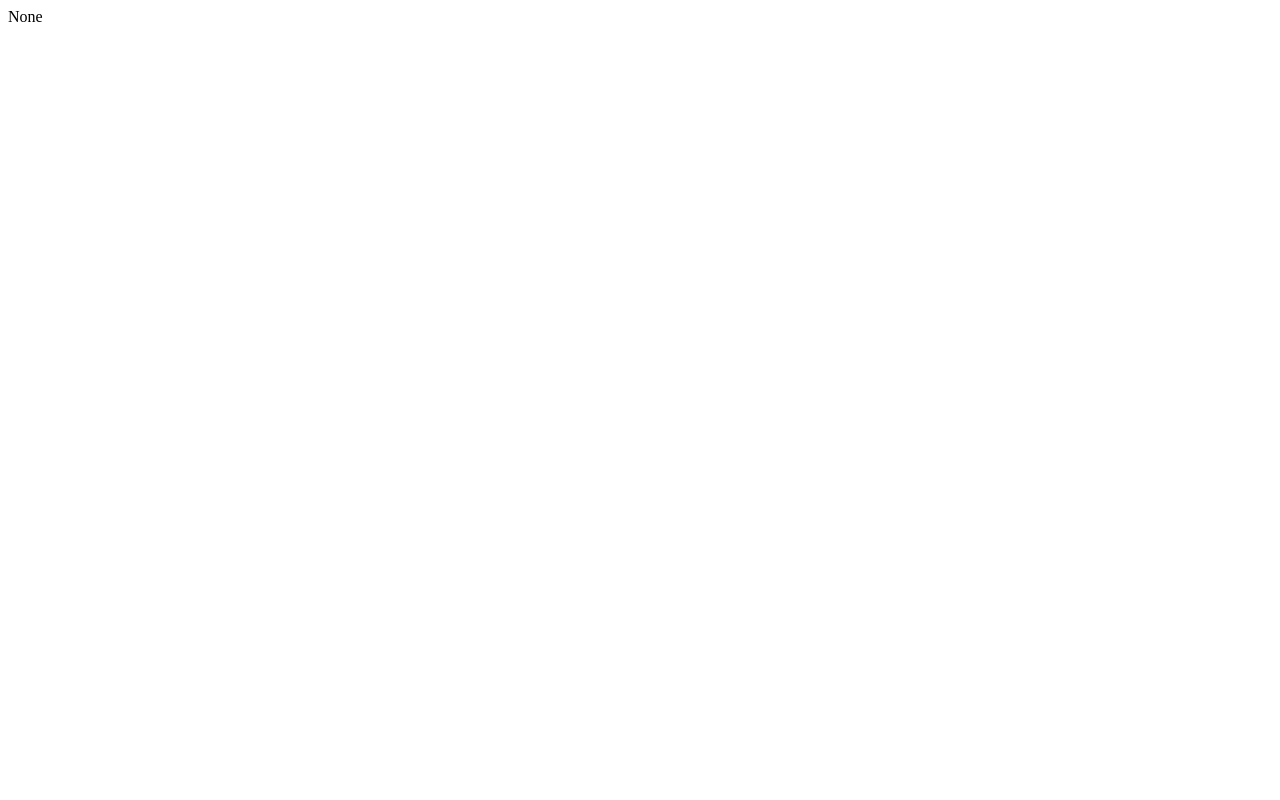
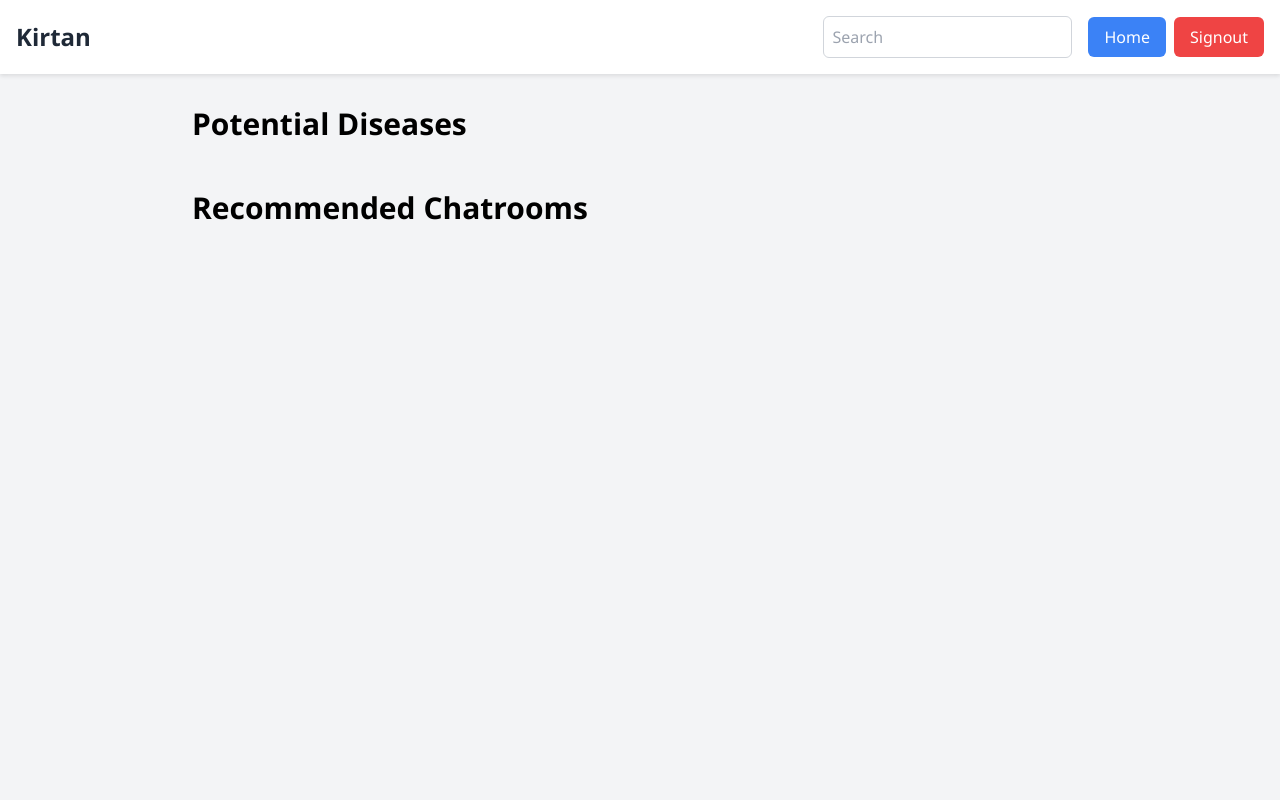
Before and after one commit to darsh9510/HealthBud, a Django app: page /recommendation in a window 1280 px wide. Before the commit the page is almost empty. Run offline with Django 5.2, Linux system fonts and the light colour scheme.

Commit message:
Update recommendation.html

```diff
--- a/templates/recommendation.html
+++ b/templates/recommendation.html
@@ -1,9 +1,121 @@
-<div>
-    <div>
-        {% for i in probs%}
+<!DOCTYPE html>
+<html lang="en">
 
-        {{i}}
+<head>
+    <meta charset="UTF-8">
+    <meta name="viewport" content="width=device-width, initial-scale=1.0">
+    <title>HealthBuddy Diseases</title>
+    <link href="https://cdn.jsdelivr.net/npm/tailwindcss@2.2.19/dist/tailwind.min.css" rel="stylesheet">
+    <!-- <link href="assets/css/style.css" rel="stylesheet"> -->
+    <style>
+        body {
+            font-family: 'Segoe UI', sans-serif;
+            background-color: #f3f4f6;
+        }
 
-        {%endfor%}
+        .navbar {
+            background-color: #ffffff;
+            box-shadow: 0 2px 4px rgba(0, 0, 0, 0.1);
+            display: flex;
+            justify-content: space-between;
+            align-items: center;
+            padding: 1rem;
+        }
+
+        .navbar .usern {
+            color: #1f2937;
+            font-size: 1.5rem;
+            font-weight: bold;
+            margin-right: 1rem;
+        }
+
+        .search {
+            border: 1px solid #d1d5db;
+            border-radius: 0.375rem;
+            padding: 0.5rem;
+            margin-right: 1rem;
+        }
+
+        .features {
+            background-color: #3b82f6;
+            color: #ffffff;
+            padding: 0.5rem 1rem;
+            border-radius: 0.375rem;
+            margin-right: 0.5rem;
+            text-decoration: none;
+        }
+
+        .home {
+            background-color: #ef4444;
+            color: #ffffff;
+            padding: 0.5rem 1rem;
+            border-radius: 0.375rem;
+            text-decoration: none;
+        }
+
+        .container {
+            max-width: 960px;
+            margin: 0 auto;
+            padding: 2rem;
+        }
+
+        .disease-card {
+            background-color: #ffffff;
+            box-shadow: 0 1px 2px rgba(0, 0, 0, 0.1);
+            border-radius: 0.375rem;
+            padding: 1.5rem;
+        }
+
+        .disease-card h2 {
+            color: #1f2937;
+            font-size: 1.5rem;
+            font-weight: 600;
+            margin-bottom: 1rem;
+        }
+
+        .disease-card p {
+            color: #4b5563;
+            font-size: 1rem;
+        }
+    </style>
+</head>
+
+<body>
+    <header class="navbar bg-white">
+        <div class="flex items-center">
+            <span class="text-lg font-bold font usern">Kirtan</span>
+        </div>
+        <div class="flex items-center">
+            <input type="text" placeholder="Search" class="px-2 py-1 border search border-gray-300 rounded-lg mr-2">
+            <a href="/" class="px-4 py-2 bg-blue-500 text-white rounded-lg features">Home</a>
+            <a href="{%url 'logout'%}" class="px-4 py-2 bg-red-500 text-white rounded-lg home">Signout</a>
+        </div>
+    </header>
+
+    <div class="container mx-auto px-4 py-8">
+        <h1 class="text-3xl font-bold mb-4">Potential Diseases</h1>
+        <div class="grid grid-cols-1 sm:grid-cols-2 md:grid-cols-3 lg:grid-cols-4 gap-4">
+            {%for i in top_label%}
+                <div class="disease-card">
+                    <h2 class="text-xl font-bold mb-2">{{i}}</h2>
+                </div>
+            {%endfor%}
+        </div>
+
+        <div style="margin-top: 2rem;"></div> <!-- Added space between the sections -->
+
+        <h1 class="text-3xl font-bold mb-4">Recommended Chatrooms</h1>
+        <div class="grid grid-cols-1 sm:grid-cols-2 md:grid-cols-3 lg:grid-cols-4 gap-4">
+            {%for i in room%}
+                <div class="disease-card">
+                    <h2 class="text-xl font-bold mb-2">{{i.name}}</h2>
+                    <p class="text-gray-600">{{i.disease}}</p>
+                </div>
+            {%endfor%}
+        </div>
     </div>
-</div>
+
+    <script src="assets/js/main.js"></script>
+</body>
+
+</html>
```
